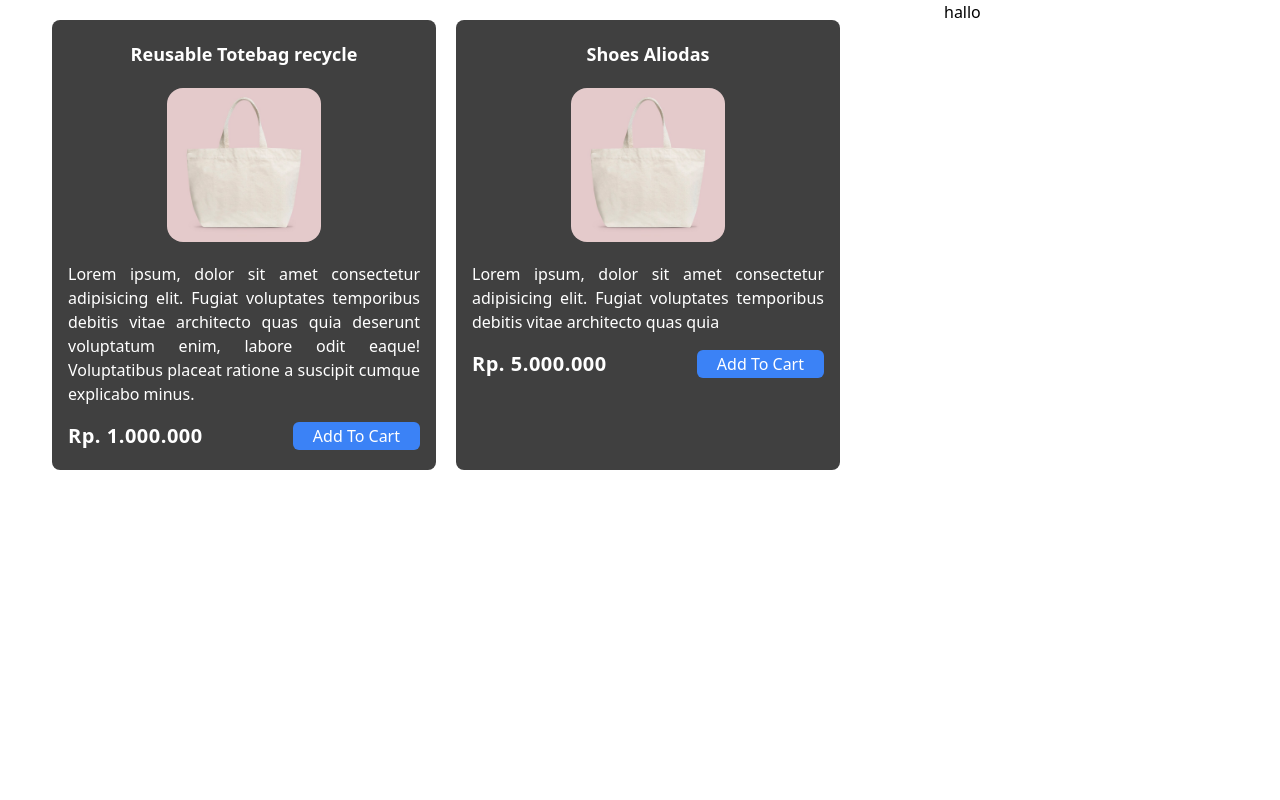
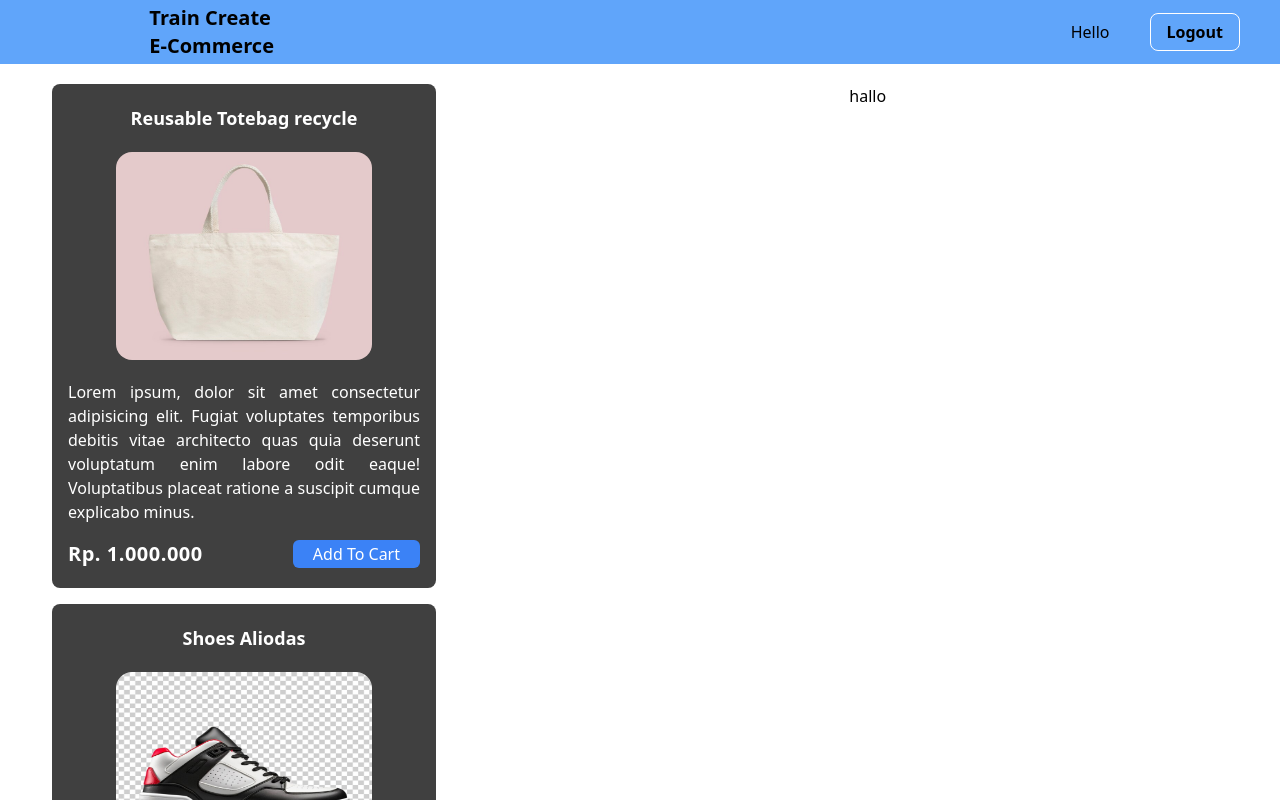
Before and after one commit to GaluhPncWirs/e-commerce_React_js, a React (Vite) app: page /products in a window 1280 px wide. Shown: the top 800 px of the page. Built offline with nearby package versions, Linux system fonts and the light colour scheme.

Commit message:
make major change

```diff
--- a/src/componentForm/buttonForm.jsx
+++ b/src/componentForm/buttonForm.jsx
@@ -1,9 +1,11 @@
-export default function FormButton(props) {
-  const { textButton } = props;
+export default function FormButton({ children }) {
   return (
     <div className="mt-5 text-center">
-      <button className="bg-blue-400 py-1.5 rounded-lg hover:bg-blue-500 w-full">
-        {textButton}
+      <button
+        className="bg-blue-400 py-1.5 rounded-lg hover:bg-blue-500 w-full"
+        type="submit"
+      >
+        {children}
       </button>
     </div>
   );
--- a/src/fragment/allUserLoginForm.jsx
+++ b/src/fragment/allUserLoginForm.jsx
@@ -16,8 +16,29 @@ export default function FormInputUserLogin() {
   function handelPassBlur() {
     setIsFocusPass(password !== "");
   }
+
+  function handleLogin(e) {
+    e.preventDefault();
+    const storageEmail = localStorage.getItem("email");
+    const storagePassword = localStorage.getItem("password");
+    if (email === storageEmail && password === storagePassword) {
+      window.location.href = "/products";
+    } else {
+      alert(
+        `Wrong ${
+          email !== storageEmail && password !== storagePassword
+            ? "Email And Password"
+            : email !== storageEmail
+            ? "Email"
+            : password !== storagePassword
+            ? "Password"
+            : ""
+        }`
+      );
+    }
+  }
   return (
-    <form action="">
+    <form onSubmit={handleLogin}>
       <div className="mt-7 relative">
         <div className="mt-4 relative">
           <FormUser
@@ -44,7 +65,7 @@ export default function FormInputUserLogin() {
           />
         </div>
       </div>
-      <FormButton textButton="Login" />
+      <FormButton>Login</FormButton>
     </form>
   );
 }
--- a/src/fragment/allUserRegisterForm.jsx
+++ b/src/fragment/allUserRegisterForm.jsx
@@ -28,8 +28,15 @@ export default function FormInputUserRegister() {
   function handelRepeatPassBlur() {
     setIsFocusRepeatPass(repeatPassword !== "");
   }
+
+  function handleRegister(e) {
+    e.preventDefault();
+    localStorage.setItem("email", email);
+    localStorage.setItem("password", repeatPassword);
+    localStorage.setItem("name", fullName);
+  }
   return (
-    <form action="">
+    <form onSubmit={handleRegister}>
       <div className="mt-7 relative">
         <div className="mt-4 relative">
           <FormUser
@@ -88,13 +95,7 @@ export default function FormInputUserRegister() {
           />
         </div>
       </div>
-      {/* <p className="text-sm">
-        Already have an account ?
-        <Link className="formButton" to="/">
-          Login
-        </Link>
-      </p> */}
-      <FormButton textButton="Create Account" />
+      <FormButton>Create Account</FormButton>
     </form>
   );
 }
--- a/src/fragment/cardProduct.jsx
+++ b/src/fragment/cardProduct.jsx
@@ -1,7 +1,7 @@
 export default function CardProduct(props) {
   const { children } = props;
   return (
-    <div className="max-w-sm bg-neutral-700 rounded-lg py-5 text-white">
+    <div className="max-w-sm bg-neutral-700 rounded-lg py-5 text-white flex flex-col justify-between">
       {children}
     </div>
   );
@@ -13,7 +13,7 @@ function Header(props) {
     <div>
       <h1 className="text-center font-semibold text-lg mb-5">{title}</h1>
       <div className="flex justify-center items-center mb-5">
-        <img src={image} className="w-2/5 rounded-2xl" />
+        <img src={image} className="w-2/3 max-h-52 rounded-2xl" />
       </div>
     </div>
   );
@@ -22,7 +22,7 @@ function Header(props) {
 function Body(props) {
   const { children } = props;
   return (
-    <div className="px-4 text-justify">
+    <div className="px-4 text-justify h-full">
       <p>{children}</p>
     </div>
   );
@@ -32,7 +32,7 @@ function Footer({ price }) {
   return (
     <div className="flex justify-between items-center mt-4 px-4">
       <h4 className="font-semibold text-xl tracking-wide">{price}</h4>
-      <button className="bg-blue-500 rounded-md px-5 py-0.5 font-medium">
+      <button className="bg-blue-500 rounded-md px-5 py-0.5 font-medium hover:bg-blue-600">
         Add To Cart
       </button>
     </div>
--- a/src/pages/products.jsx
+++ b/src/pages/products.jsx
@@ -1,34 +1,68 @@
 import CardProduct from "../fragment/cardProduct";
 import reusableBag from "../../public/images/reusable-bag.jpg";
+import shoesAliodas from "../../public/images/shoes-aliodas.jpg";
+import hat from "../../public/images/hat.jpg";
 
 export default function Products() {
+  const products = [
+    {
+      id: 1,
+      title: "Reusable Totebag recycle",
+      image: reusableBag,
+      desc: "Lorem ipsum, dolor sit amet consectetur adipisicing elit. Fugiat voluptates temporibus debitis vitae architecto quas quia deserunt voluptatum enim labore odit eaque! Voluptatibus placeat ratione a suscipit cumque explicabo minus.",
+      price: "Rp. 1.000.000",
+    },
+    {
+      id: 2,
+      title: "Shoes Aliodas",
+      image: shoesAliodas,
+      desc: "Lorem ipsum, dolor sit amet consectetur adipisicing elit. Fugiat voluptates temporibus debitis vitae architecto quas quia deserunt voluptatum enim labore odit eaque! Voluptatibus.",
+      price: "Rp. 3.000.000",
+    },
+    {
+      id: 3,
+      title: "Hat Nike",
+      image: hat,
+      desc: "Lorem ipsum, dolor sit amet consectetur adipisicing elit. Fugiat voluptates temporibus debitis vitae architecto quas quia deserunt voluptatum enim.",
+      price: "Rp. 350.000",
+    },
+  ];
   return (
+    <>
+      <div className="bg-blue-400 h-16 w-full">
+        <div className="flex h-full">
+          <div className="basis-1/3 flex justify-center items-center">
+            <h1 className="font-semibold text-xl max-w-32">
+              Train Create E-Commerce
+            </h1>
+          </div>
+          <div className="basis-2/3 flex justify-end items-center gap-10">
+            <h1>Hello {localStorage.getItem("name")}</h1>
+            <div className="mr-10 border border-white rounded-lg hover:bg-blue-500">
+              <button
+                className="px-4 py-1.5 font-semibold"
+                onClick={() => (window.location.href = "/")}
+              >
+                Logout
+              </button>
+            </div>
+          </div>
+        </div>
+      </div>
       <div className="w-[95%] mx-auto">
-      <div className="flex basis-2/3 justify-between min-h-screen">
-        <div className="w-full">
-          <div className="flex flex-wrap mt-5 ml-5 gap-5">
-            <CardProduct>
+        <div className="flex justify-between mt-5 gap-5">
+          <div className="w-full basis-2/3">
+            <div className="flex flex-wrap ml-5 gap-4">
+              {products.map((product) => (
+                <CardProduct key={product.id}>
                   <CardProduct.Header
-                title="Reusable Totebag recycle"
-                image={reusableBag}
+                    title={product.title}
+                    image={product.image}
                   />
-              <CardProduct.Body>
-                Lorem ipsum, dolor sit amet consectetur adipisicing elit. Fugiat
-                voluptates temporibus debitis vitae architecto quas quia
-                deserunt voluptatum enim, labore odit eaque! Voluptatibus
-                placeat ratione a suscipit cumque explicabo minus.
-              </CardProduct.Body>
-              <CardProduct.Footer price="Rp. 1.000.000" />
+                  <CardProduct.Body>{product.desc}</CardProduct.Body>
+                  <CardProduct.Footer price={product.price} />
                 </CardProduct>
-
-            <CardProduct>
-              <CardProduct.Header title="Shoes Aliodas" image={reusableBag} />
-              <CardProduct.Body>
-                Lorem ipsum, dolor sit amet consectetur adipisicing elit. Fugiat
-                voluptates temporibus debitis vitae architecto quas quia
-              </CardProduct.Body>
-              <CardProduct.Footer price="Rp. 5.000.000" />
-            </CardProduct>
+              ))}
             </div>
           </div>
           <div className="basis-1/3">
@@ -36,5 +70,6 @@ export default function Products() {
           </div>
         </div>
       </div>
+    </>
   );
 }
```
Also changed, not shown: public/images/hat.jpg (added), public/images/shoes-aliodas.jpg (added). Lines whose indentation alone changed are shown as unchanged.
